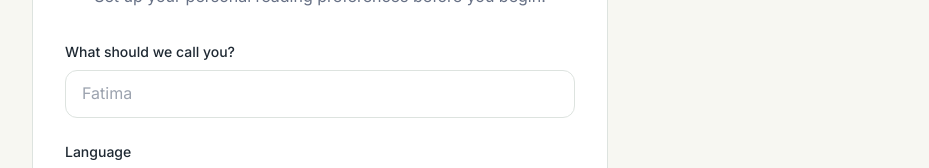
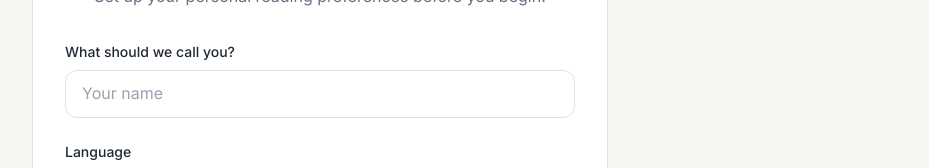
Before and after one commit to amthub-ph/my-quran-journey, a Next.js app: page /onboarding in a window 1280 px wide. Shown: the part 300-468 px from the top of the page, without its empty margins (320-1249 px from the left). Built offline with nearby package versions, Linux system fonts and the light colour scheme; no server answers.

Commit message:
Use Your name placeholder during account setup

```diff
--- a/app/onboarding/page.tsx
+++ b/app/onboarding/page.tsx
@@ -78,8 +78,8 @@ const { t, language, changeLanguage, busy: changingLanguage } = useI18n();
                 required
                 value={fullName}
                 onChange={(e) => setFullName(e.target.value)}
-                placeholder={t("Fatima")}
-                className="min-h-12 w-full rounded-xl border border-[var(--border)] bg-white px-4 outline-none focus:border-[var(--primary)]"
+                placeholder={t("Your name")}
+                className="min-h-12 w-full rounded-xl border border-[var(--border)] bg-white px-4 outline-none placeholder:text-gray-400 focus:border-[var(--primary)]"
               />
             </div>
 
--- a/lib/i18n/ar.json
+++ b/lib/i18n/ar.json
@@ -1,4 +1,5 @@
 {
+  "Your name": "\u0627\u0633\u0645\u0643",
   "My Qur’an Journey": "رحلتي مع القرآن",
   "My Qur'an Journey": "رحلتي مع القرآن",
   "MY QUR'AN JOURNEY": "رحلتي مع القرآن",
```
